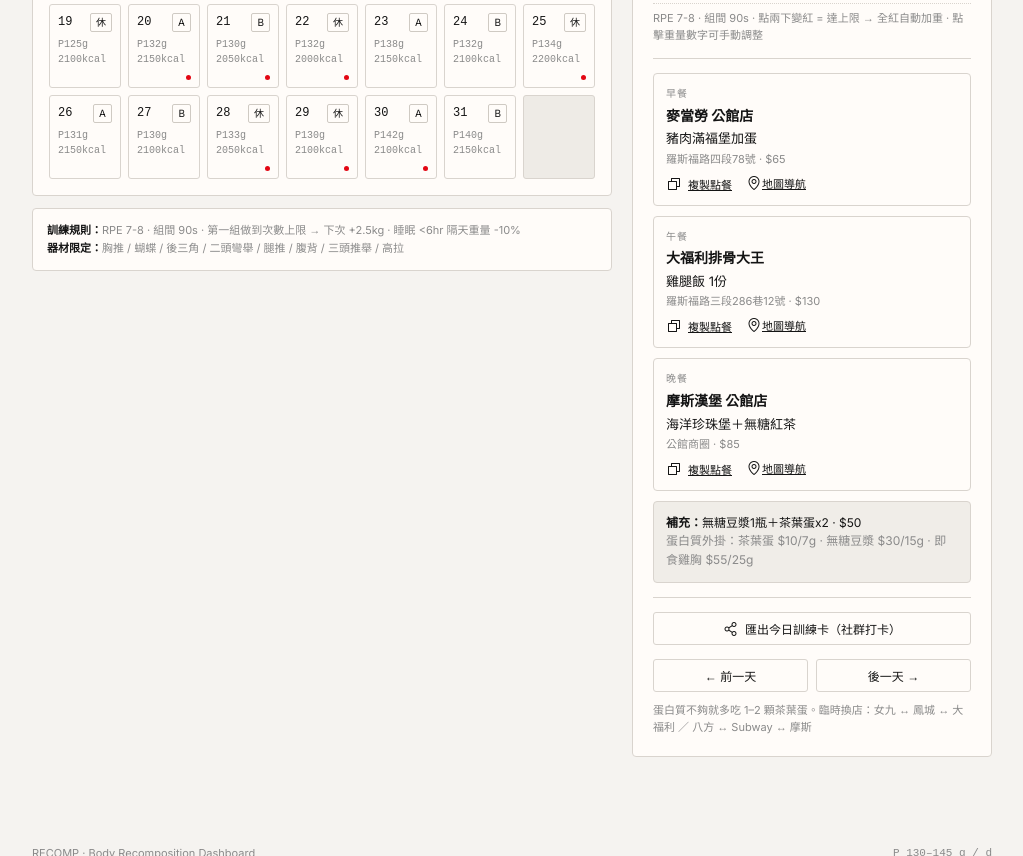
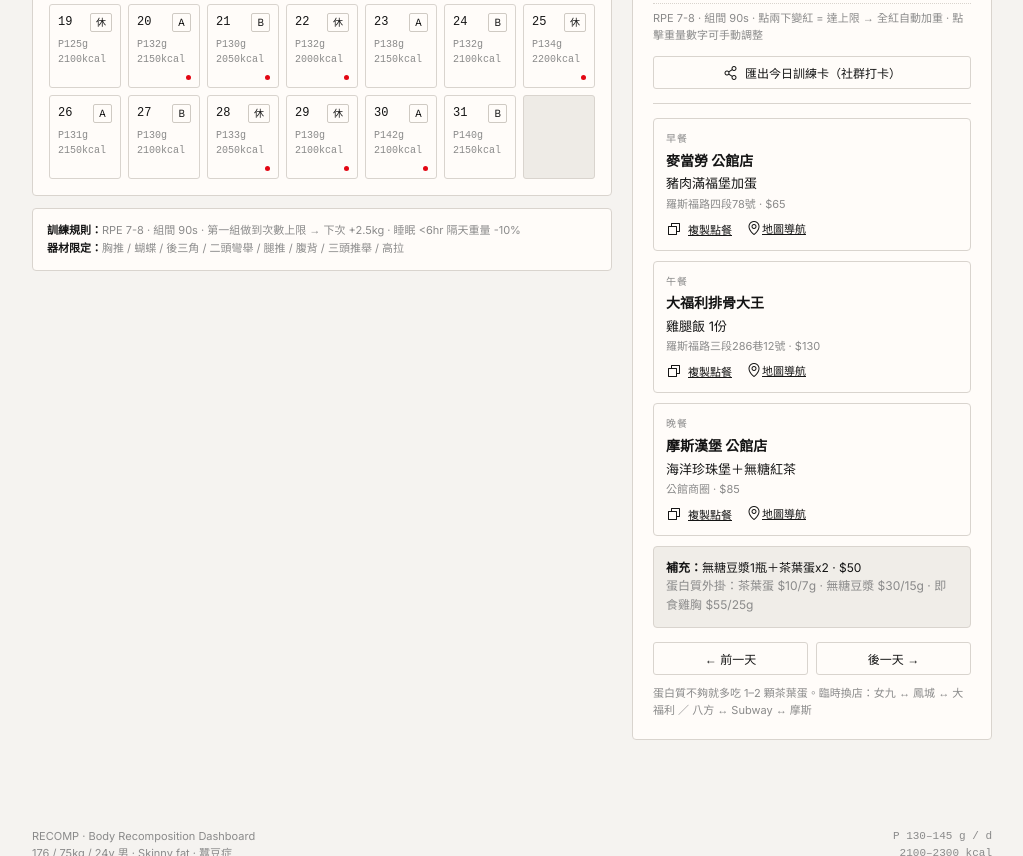
Before and after one commit to b29925564/gongguan-recomp, a plain HTML site: page index.html in a window 1280 px wide. Shown: the part 1468-2324 px from the top of the page, without its empty margins (128-1151 px from the left). Drawn offline with nearby package versions, Linux system fonts and the light colour scheme; a web font is replaced by a local one.

Commit message:
Remove export card section and update event listener
Removed the export card section and updated event listener for the training card export button.

```diff
--- a/index.html
+++ b/index.html
@@ -1377,11 +1377,6 @@ h2{font-size:26px;font-weight:800;letter-spacing:-.015em}
         </div>
         <div class="dp-section" id="dpMealsWrap">
           <div id="dpMeals" style="display:grid;gap:10px"></div>
-        </div>
-        <div class="dp-section" id="dpExportCard" style="display:none">
-          <button type="button" id="exportTrainCardBtn" class="btn" style="width:100%">
-            <i class="ph ph-share-network icon" aria-hidden="true"></i>匯出今日訓練卡（社群打卡）
-          </button>
         </div>
         <div class="dp-nav-row">
           <button type="button" id="dpPrev" class="btn">← 前一天</button>
@@ -2296,12 +2291,6 @@ function selectDate(dateObj){
   renderMealSection(plan);
   prefillBwInputs();
   refreshChestWeightStat();
-  /* show/hide training card export */
-const exportCardDiv = document.getElementById('dpExportCard');
-if(exportCardDiv){
-  const p = getPlanForDate(selectedDateObj);
-  exportCardDiv.style.display = (p.train !== '休') ? '' : 'none';
-}
 }
 
 function renderDayHeader(plan, dateStr){
@@ -2363,7 +2352,7 @@ function renderWorkoutSection(plan, dateStr){
       </div>
     </div>`;
   }).join('') +
-  `<div class="ex-hint">RPE 7-8 · 組間 90s · 點兩下變紅 = 達上限 → 全紅自動加重 · 點擊重量數字可手動調整</div>`;
+  `<div class="ex-hint">RPE 7-8 · 組間 90s · 點兩下變紅 = 達上限 → 全紅自動加重 · 點擊重量數字可手動調整</div>` +   `<button type="button" id="exportTrainCardBtn" class="btn" style="width:100%;margin-top:12px">     <i class="ph ph-share-network icon" aria-hidden="true"></i>匯出今日訓練卡（社群打卡）   </button>`;
 }
 
 function renderEatenToggle(dateStr){
@@ -3843,8 +3832,11 @@ searchClearBtn.addEventListener('click', () => {
   initPwa();
   checkRemoteVersion();
   initSettings();
-  /* ── Training card export ── */
-document.getElementById('exportTrainCardBtn').addEventListener('click', () => {
+/* ── Training card export (delegated) ── */
+document.getElementById('dpWorkout').addEventListener('click', e => {
+  const exportBtn = e.target.closest('#exportTrainCardBtn');
+  if(!exportBtn) return;
+
   const canvas = drawTrainingCard();
   if(!canvas){
     flashToast('休息日無訓練可匯出');
@@ -3857,8 +3849,7 @@ document.getElementById('exportTrainCardBtn').addEventListener('click', () => {
   a.click();
   document.body.removeChild(a);
   flashToast('已下載訓練卡');
-});
-  /* ── Tab switching ── */
+});  /* ── Tab switching ── */
 document.querySelector('.tab-bar').addEventListener('click', e => {
   const btn = e.target.closest('[data-tab]');
   if(!btn) return;
```
